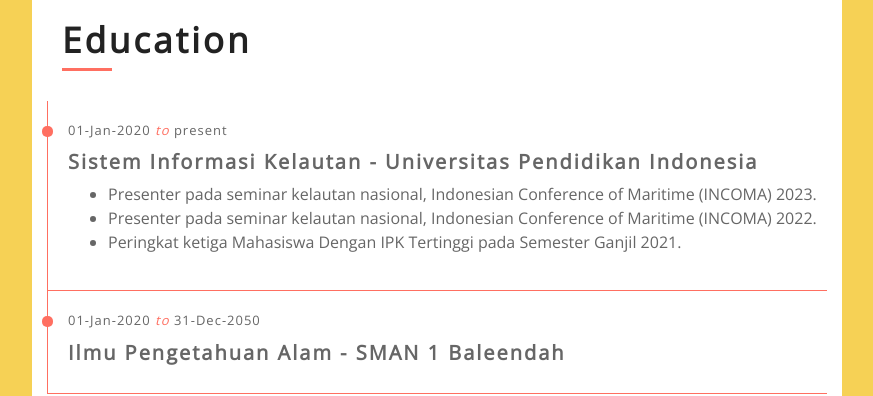
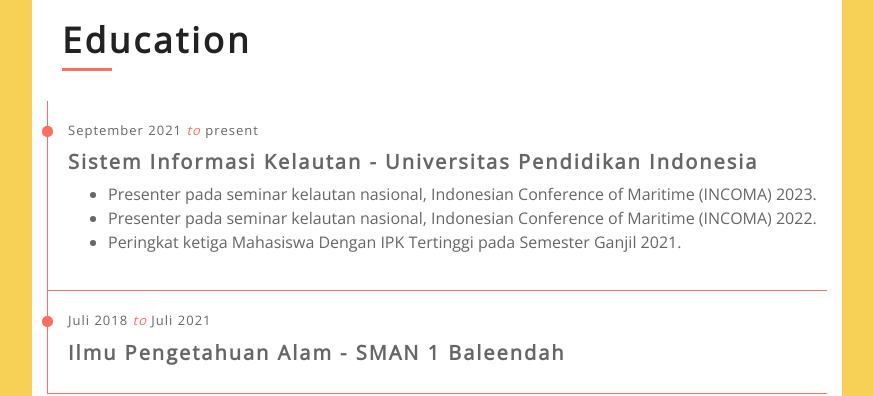
Before and after one commit to shelenayn/shelenayn.github.io, a plain HTML site: page index.html in a window 1280 px wide. Shown: the part 1540-1936 px from the top of the page, without its empty margins (368-1241 px from the left). Drawn offline with nearby package versions, Linux system fonts and the light colour scheme.

Commit message:
index.html

```diff
--- a/index.html
+++ b/index.html
@@ -136,7 +136,7 @@
                         <div class="row align-items-center">
 
                                 <div class="edu-col">
-                                    <span>01-Jan-2020 <i>to</i> present</span>
+                                    <span>September 2021 <i>to</i> present</span>
                                     <h3>Sistem Informasi Kelautan - Universitas Pendidikan Indonesia</h3>
                                     <ul>
                                         <li>Presenter pada seminar kelautan nasional, Indonesian Conference of Maritime (INCOMA) 2023.</li>
@@ -145,7 +145,7 @@
                                     </ul>
                                 </div>
                                 <div class="edu-col">
-                                    <span>01-Jan-2020 <i>to</i> 31-Dec-2050</span>
+                                    <span>Juli 2018 <i>to</i> Juli 2021</span>
                                     <h3>Ilmu Pengetahuan Alam - SMAN 1 Baleendah</h3>
                                 </div>
                         </div>
```
